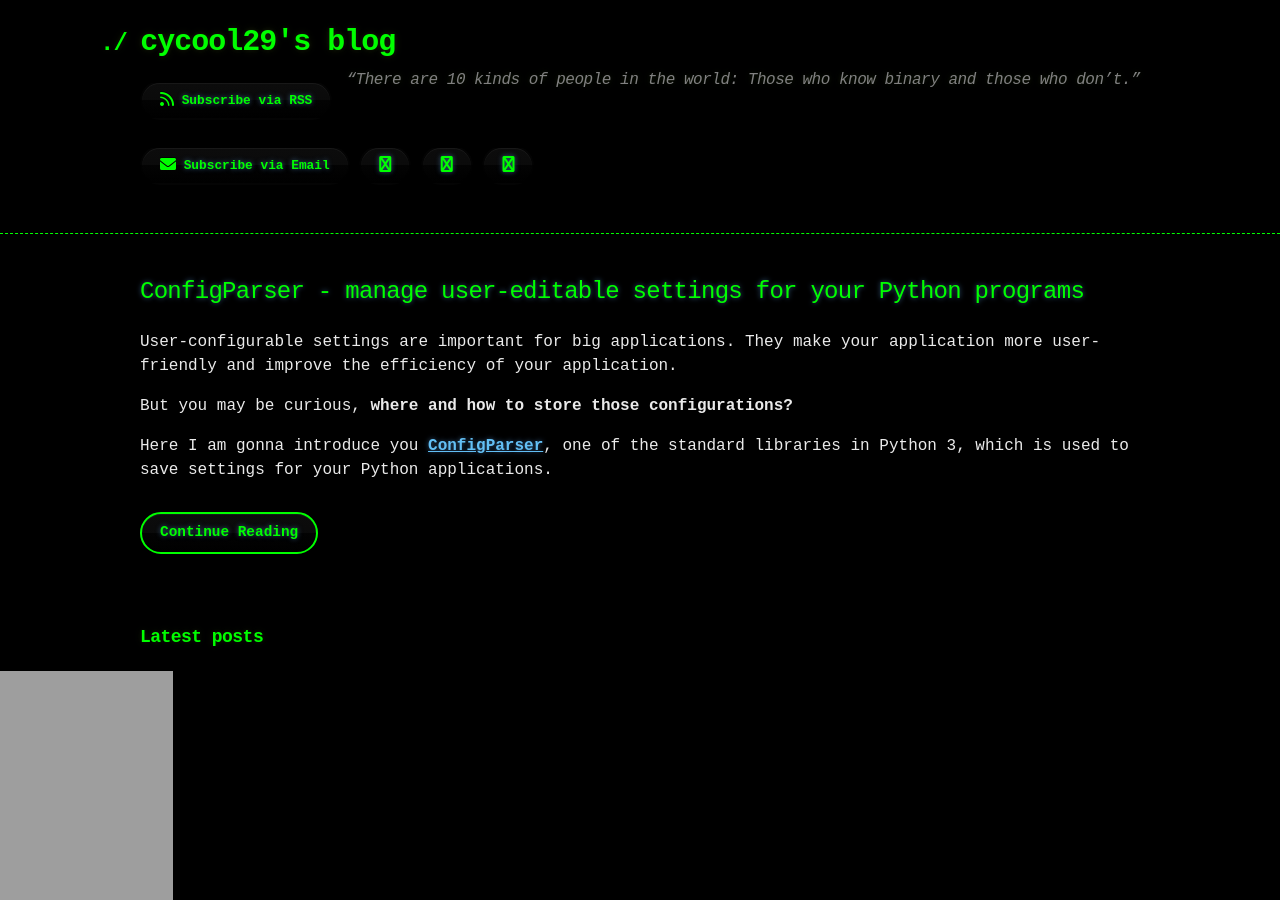
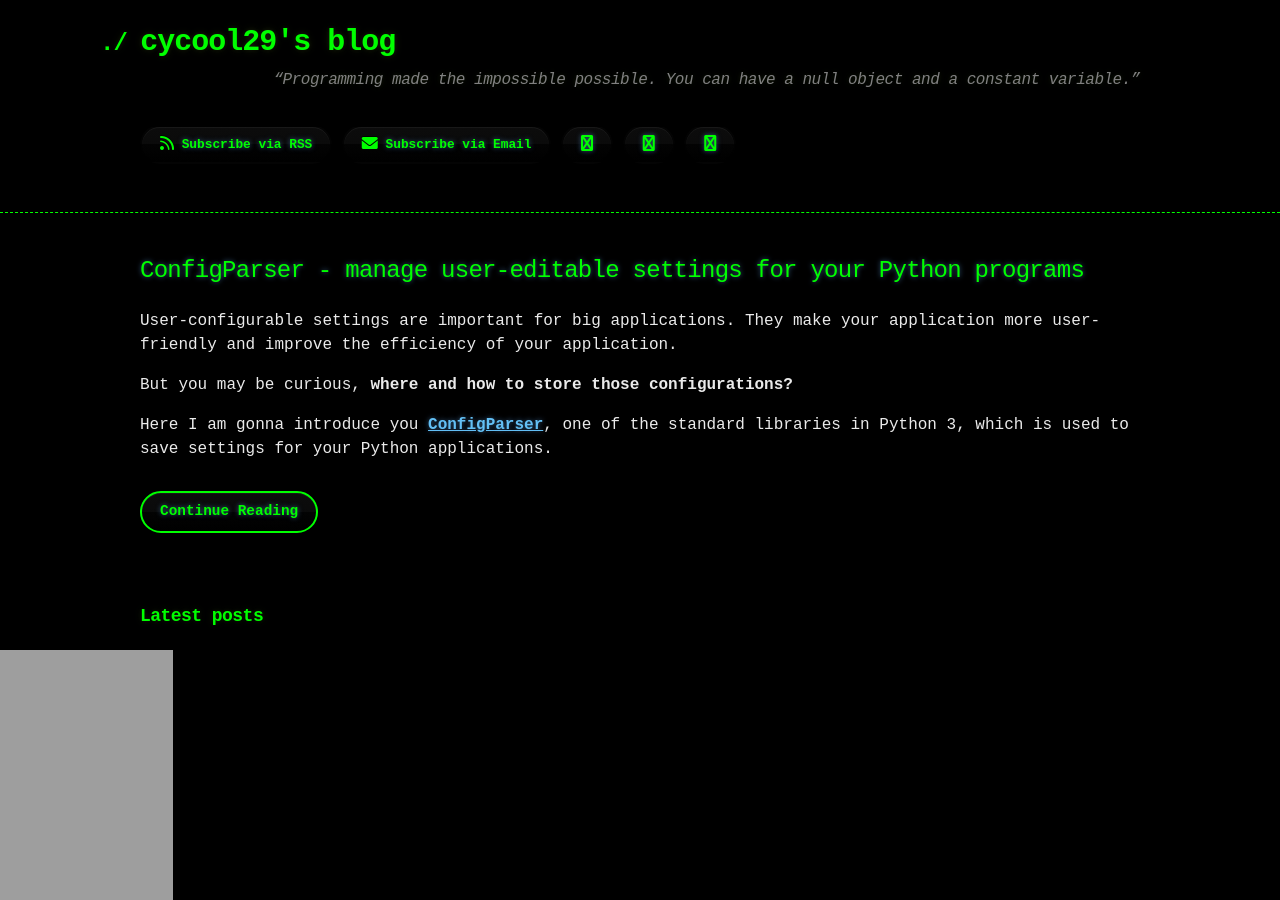
Before and after one commit to cycool29/cycool29.github.io, a Jekyll site: the page built from index.md, in a window 1280 px wide and 900 px high. Built offline with Jekyll 4.4.1, drawn with Linux system fonts in a browser that asks for light colours; a style sheet for code colours, icons or effects is not loaded.

Commit message:
Update quotes

```diff
--- a/_config.yml
+++ b/_config.yml
@@ -1,5 +1,5 @@
 title: cycool29's blog
-description: "“There are 10 kinds of people in the world: Those who know binary and those who don’t.” "
+description: "“Programming made the impossible possible. You can have a null object and a constant variable.” "
 bio: A high school student. Intermediate in Python, Git, Bash. Learning JavaScript. He/Him. "
 author: cycool29
 url: https://cycool29.github.io
```
